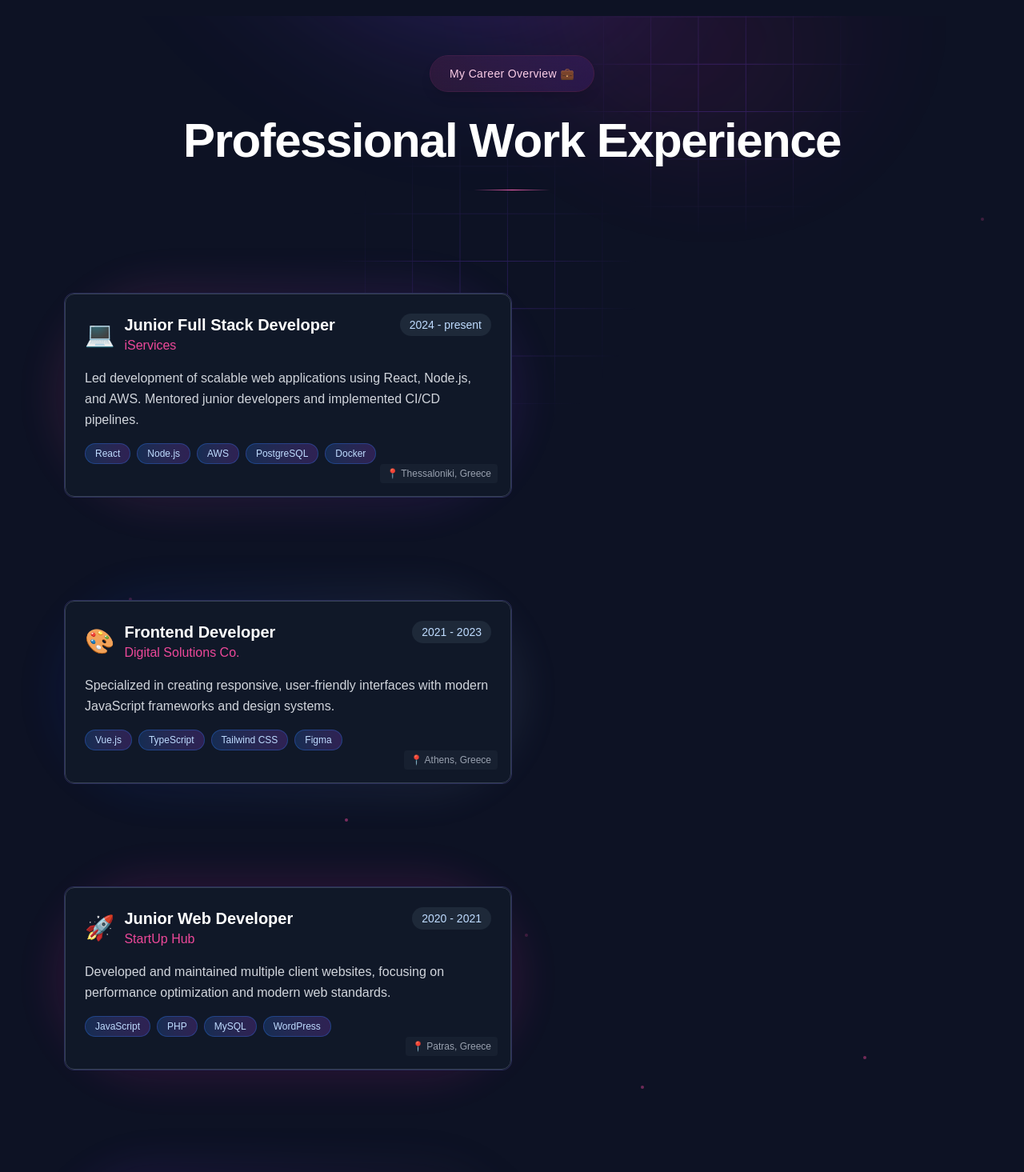
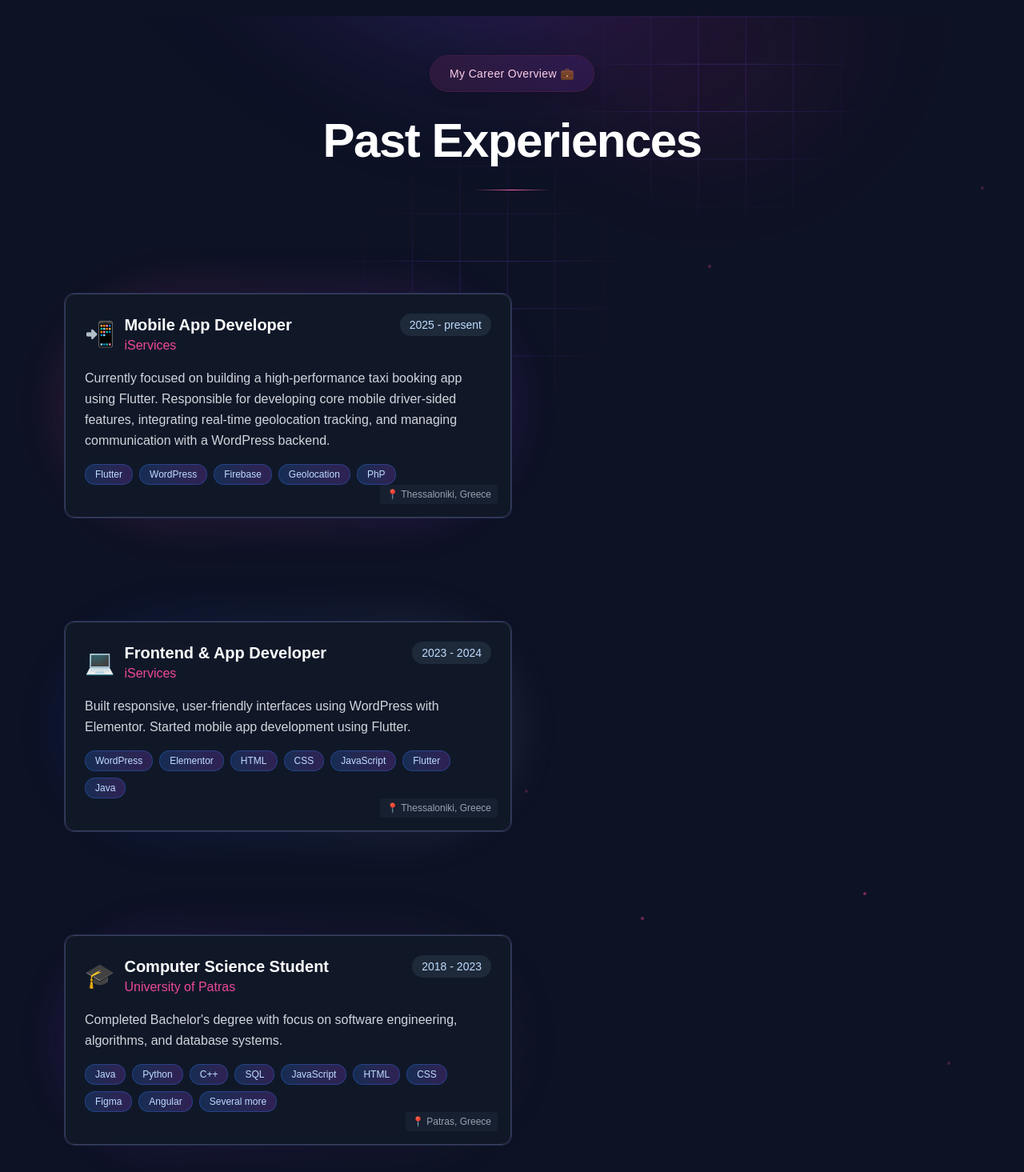
Before and after one commit to JohnFireSword/personal-portfolio, a React (Vite) app: page / in a window 1280 px wide. Shown: the part 980-2445 px from the top of the page at 80% size. Built offline with nearby package versions, Linux system fonts and the light colour scheme; a web font is replaced by a local one.

Commit message:
Personalized Experiences

```diff
--- a/src/constants/experiences.js
+++ b/src/constants/experiences.js
@@ -2,72 +2,58 @@
 export const experiences = [
   {
     id: 1,
-    title: "Junior Full Stack Developer",
+    title: "Mobile App Developer",
     company: "iServices",
-    period: "2024 - present",
+    period: "2025 - present",
     location: "Thessaloniki, Greece",
-    description: "Led development of scalable web applications using React, Node.js, and AWS. Mentored junior developers and implemented CI/CD pipelines.",
-    technologies: ["React", "Node.js", "AWS", "PostgreSQL", "Docker"],
+    description:
+  "Currently focused on building a high-performance taxi booking app using Flutter. Responsible for developing core mobile driver-sided features, integrating real-time geolocation tracking, and managing communication with a WordPress backend.",
+
+    technologies: ["Flutter", "WordPress", "Firebase", "Geolocation", "PhP"],
     achievements: [
-      "Increased app performance by 40%",
-      "Led team of 5 developers",
-      "Deployed 12+ production applications"
+  "Delivered a stable MVP with real-time tracking and request handling",
+  "Optimized background location updates with minimal battery impact",
+  "Built a flexible driver interface supporting transfer grouping and status updates"
     ],
     color: "from-pink-500 to-purple-100",
-    icon: "💻",
-    imgPath: "/images/exp2.png",
+    icon: "📲",
+
     logoPath: "/images/svg/skills/dart.svg",
   },
-  {
-    id: 2,
-    title: "Frontend Developer",
-    company: "Digital Solutions Co.",
-    period: "2021 - 2023",
-    location: "Athens, Greece",
-    description: "Specialized in creating responsive, user-friendly interfaces with modern JavaScript frameworks and design systems.",
-    technologies: ["Vue.js", "TypeScript", "Tailwind CSS", "Figma"],
-    achievements: [
-      "Redesigned entire UI/UX system",
-      "Reduced load times by 60%",
-      "Built 25+ responsive components"
-    ],
-    color: "from-blue-150 to-blue-50",
-    icon: "🎨",
-  logoPath: "/images/svg/skills/mongoDB.svg",
-  },
+{
+  "id": 2,
+  "title": "Frontend & App Developer",
+  "company": "iServices",
+  "period": "2023 - 2024",
+  "location": "Thessaloniki, Greece",
+  "description": "Built responsive, user-friendly interfaces using WordPress with Elementor. Started mobile app development using Flutter.",
+  "technologies": ["WordPress", "Elementor", "HTML", "CSS", "JavaScript", "Flutter", "Java"],
+  "achievements": [
+    "Co-developed a customer app for managing payments, email, services, storage, and support tickets.",
+    "Contributed to several projects solving problems like load times, bugs and deficiencies.",
+    "Supported digital marketing efforts, including SEO."
+  ],
+  "color": "from-blue-150 to-blue-50",
+  "icon": "💻",
+  "logoPath": "/images/svg/skills/html.svg"
+}
+,
   {
     id: 3,
-    title: "Junior Web Developer",
-    company: "StartUp Hub",
-    period: "2020 - 2021",
-    location: "Patras, Greece",
-    description: "Developed and maintained multiple client websites, focusing on performance optimization and modern web standards.",
-    technologies: ["JavaScript", "PHP", "MySQL", "WordPress"],
-    achievements: [
-      "Built 15+ client websites",
-      "Improved SEO rankings by 200%",
-      "Established coding best practices"
-    ],
-    color: "from-pink-100 to-pink-20",
-    icon: "🚀",
-      logoPath: "/images/svg/skills/css.svg",
-  },
-  {
-    id: 4,
     title: "Computer Science Student",
     company: "University of Patras",
-    period: "2018 - 2022",
+    period: "2018 - 2023",
     location: "Patras, Greece",
     description: "Completed Bachelor's degree with focus on software engineering, algorithms, and database systems.",
-    technologies: ["Java", "Python", "C++", "SQL", "Git"],
+    technologies: ["Java", "Python", "C++", "SQL", "JavaScript", "HTML", "CSS", "Figma", "Angular", "Several more"],
     achievements: [
+
+      "Led 3 team projects, including my thesis—a full-stack web and mobile app that helps users organize daily tasks",
       "Graduated with honors",
-      "Led 3 team projects",
-      "Published research paper"
     ],
     color: "from-purple-100 to-blue-100",
     icon: "🎓",
-     logoPath: "/images/svg/skills/figma.svg",
+     logoPath: "/images/svg/skills/python.svg",
   },
 
 ];
--- a/src/index.css
+++ b/src/index.css
@@ -258,7 +258,7 @@ section {
   }
 
   .timeline-logo {
-    @apply md:size-20 size-10 flex-none rounded-full flex justify-center items-center md:-translate-y-7 border border-black-50 bg-black-100;
+    @apply md:size-20 flex-none rounded-full flex justify-center items-center md:-translate-y-7 ;
   }
 
   .exp-card-wrapper {
--- a/src/sections/ExperienceSection.jsx
+++ b/src/sections/ExperienceSection.jsx
@@ -73,7 +73,7 @@ const Experience = () => {
       </div>
       <div className="w-full h-full md:px-20 px-5">
         <TitleHeader
-          title="Professional Work Experience"
+          title="Past Experiences"
           sub="My Career Overview 💼"
         />
 
@@ -115,13 +115,13 @@ const Experience = () => {
 
                   <div className="xl:w-2/6 ">
                     <div className="flex item-start ">
-                      <div className=" hidden bottom-15 top-0 2xl:left-[38vw] xl:left-[39.5vw] h-full md:flex justify-center absolute md:right-15 right-15">
+                      <div className=" hidden bottom-15 top-0 2xl:left-[39vw] xl:left-[40.5vw] h-full md:flex justify-center absolute md:right-15">
                         <div className="timeline2 h-[110%] absolute z-30  -top-7 w-14 md:w-28 bg-[#0d1224]" />
                         <div className="gradient-line w-1 h-full" />
                       </div>
                       <div className=" flex xl:gap-20 md:gap-10 gap-5 relative z-20">
-                        <div className="timeline-logo">
-                          <img src={card.logoPath} alt="logo" />
+                        <div className="timeline-logo bg-[#0d1224]  w-26">
+                          <img className="w-20" src={card.logoPath} alt="logo" />
                         </div>
                       </div>
                     </div>
--- a/src/sections/FeaturesSection.jsx
+++ b/src/sections/FeaturesSection.jsx
@@ -49,12 +49,12 @@ function FeaturedTraitsCards() {
         scrollTrigger: {
           trigger: titleRef.current,
           start: "top bottom-=100",
-          once: true, // Only animate once for better performance
+          once: true,
         },
       }
     );
 
-    // Simplified cards animation with better performance
+
     cardsRef.current.forEach((card, i) => {
       if (card) {
         gsap.fromTo(
@@ -69,12 +69,12 @@ function FeaturedTraitsCards() {
             y: 0,
             scale: 1,
             duration: 0.6,
-            delay: i * 0.08, // Reduced delay for faster overall animation
+            delay: i * 0.08,
             ease: "power2.out",
             scrollTrigger: {
               trigger: card,
               start: "top bottom-=50",
-              once: true, // Only animate once
+              once: true,
             },
           }
         );
--- a/src/sections/HeroSection.jsx
+++ b/src/sections/HeroSection.jsx
@@ -47,21 +47,6 @@ const Hero = () => {
       }
     );
 
-    // Button animation
-    gsap.fromTo(
-      "#button",
-      {
-        y: 30,
-        opacity: 0,
-      },
-      {
-        y: 0,
-        opacity: 1,
-        duration: 0.6,
-        ease: "power2.out",
-        delay: 1,
-      }
-    );
 
     // Floating animation for lottie
     gsap.to(".lottie", {
@@ -85,7 +70,7 @@ const Hero = () => {
       <div className="hero-layout">
         {/* Header */}
         <header className="flex flex-col justify-center w-full md:px-20 px-5 z-20">
-          <div className="flex flex-col gap-7">
+          <div className="flex flex-col gap-8 ml-10">
             <div className="hero-text ">
               <h1>
                 From
```
